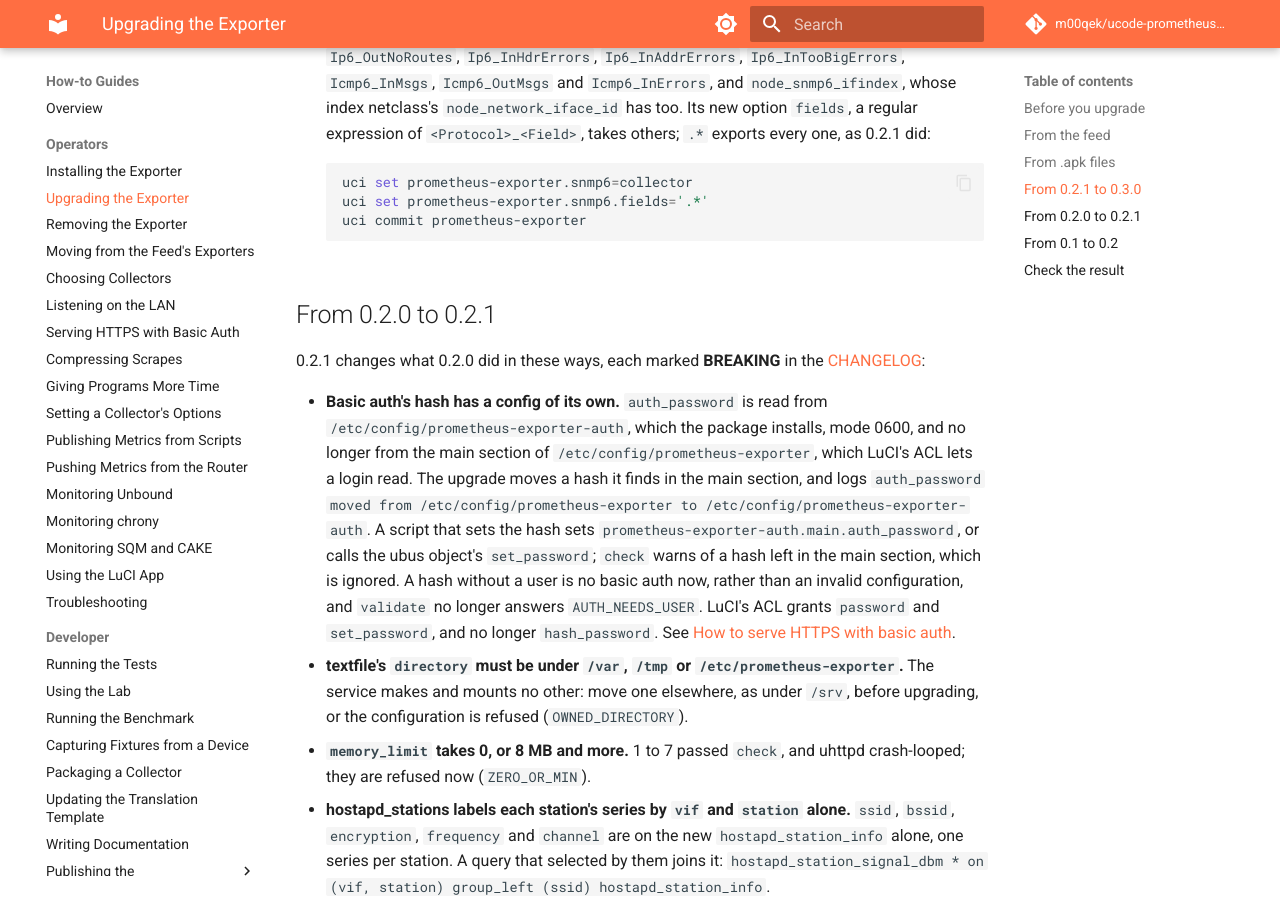
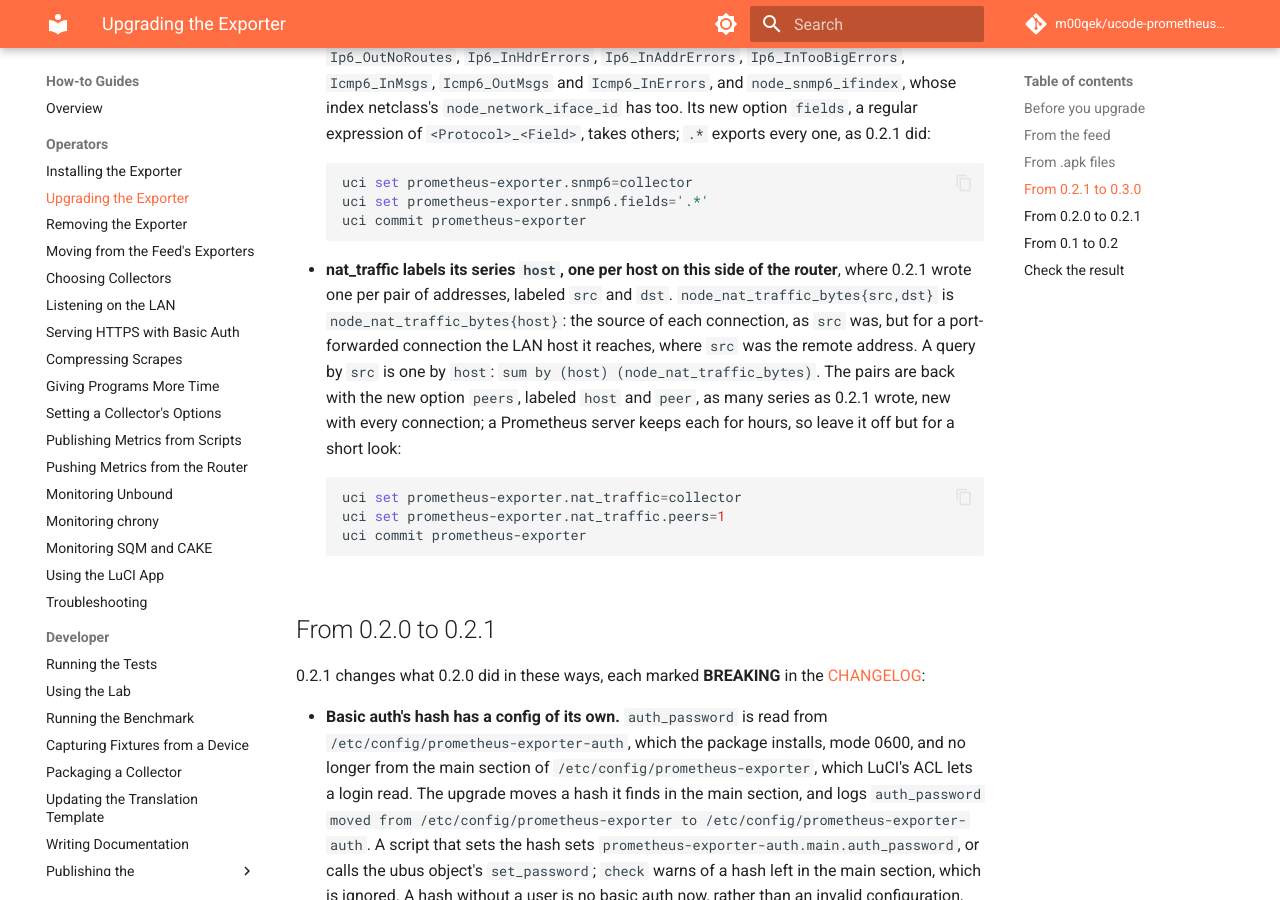
Before and after one commit to m00qek/ucode-prometheus-exporter, an MkDocs documentation site: the page built from docs/how-to/upgrade.md, in a window 1280 px wide and 900 px high, scrolled down 1173 px. Built offline with MkDocs 1.6.1 and Material for MkDocs 9.7.7, drawn with Linux system fonts in a browser that asks for light colours; comment, search, counter and statistics services are not loaded.

Commit message:
Write nat_traffic's bytes per host, and per peer only by an option
nat_traffic wrote a series per pair of addresses, src and dst, which
came and went with every connection: 75 on the caju router's table,
thousands on a busy router. It writes node_nat_traffic_bytes{host}, 14
there: the address that opened the connection, or for a port forward
(the reply's source is not the destination asked) the LAN host it
reaches, so a LAN bounds them. The new option peers, off by default,
adds the address at the other end, {host,peer}. 20,000 connections take
0.14 s in the devenv where they took 0.21.

````diff
--- a/docs/how-to/upgrade.md
+++ b/docs/how-to/upgrade.md
@@ -37,6 +37,14 @@ Adding the base package alone fails: the installed collectors still want the old
     ```sh
     uci set prometheus-exporter.snmp6=collector
     uci set prometheus-exporter.snmp6.fields='.*'
+    uci commit prometheus-exporter
+    ```
+
+- **nat_traffic labels its series `host`, one per host on this side of the router**, where 0.2.1 wrote one per pair of addresses, labeled `src` and `dst`. `node_nat_traffic_bytes{src,dst}` is `node_nat_traffic_bytes{host}`: the source of each connection, as `src` was, but for a port-forwarded connection the LAN host it reaches, where `src` was the remote address. A query by `src` is one by `host`: `sum by (host) (node_nat_traffic_bytes)`. The pairs are back with the new option `peers`, labeled `host` and `peer`, as many series as 0.2.1 wrote, new with every connection; a Prometheus server keeps each for hours, so leave it off but for a short look:
+
+    ```sh
+    uci set prometheus-exporter.nat_traffic=collector
+    uci set prometheus-exporter.nat_traffic.peers=1
     uci commit prometheus-exporter
     ```
 
````
Also changed, not shown: CHANGELOG.md (+1 -0 lines), docs/metrics.md (+1 -1 lines), docs/reference/collectors.md (+1 -0 lines), docs/reference/metrics.md (+1 -1 lines), 3 other files.
